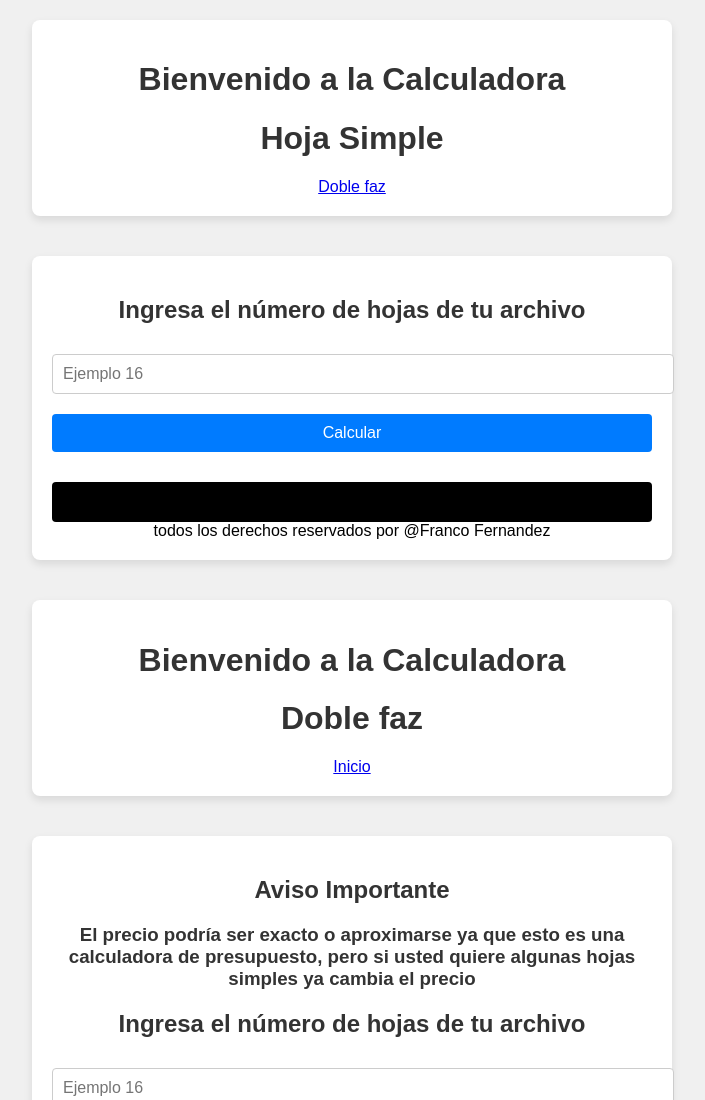
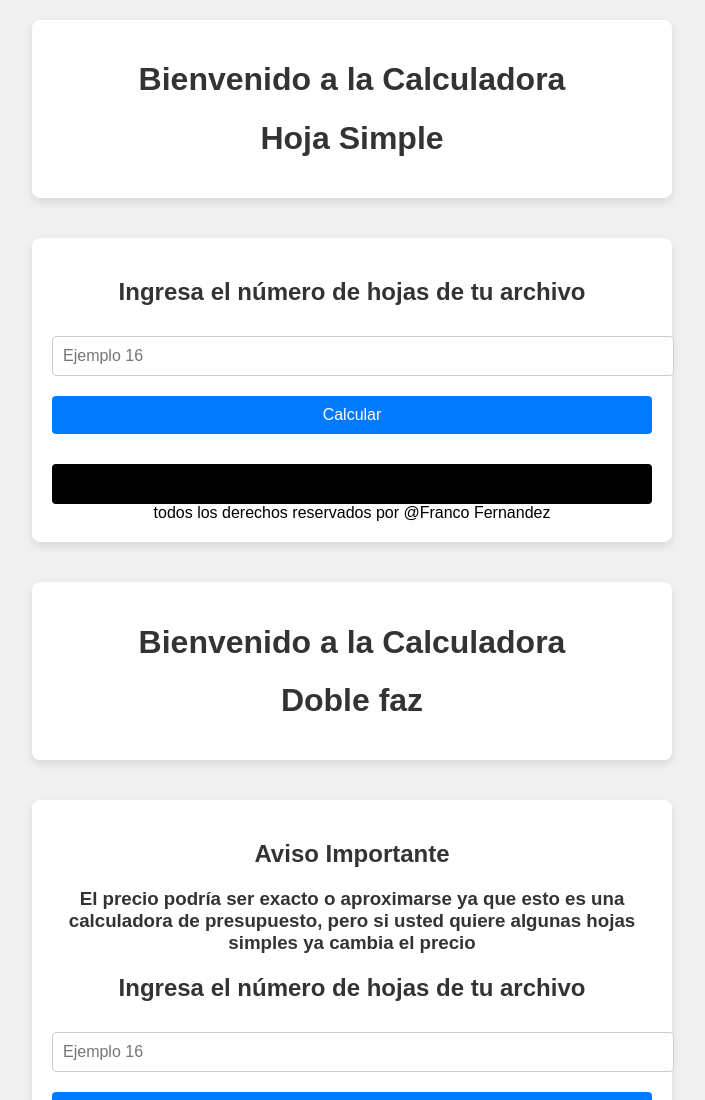
Before and after one commit to Franux77/calculadoraDeImpresiones, a plain HTML site: page index.html in a window 1280 px wide. Shown: the top 1100 px of the page, without its empty margins (288-993 px from the left). Drawn offline with Linux system fonts and the light colour scheme.

Commit message:
tecer comigfdgft

```diff
--- a/index.html
+++ b/index.html
@@ -86,7 +86,7 @@
     <header>
         <h1>Bienvenido a la Calculadora</h1>
         <h1>Hoja Simple</h1>
-        <nav><a href="/doblezFaz.html">Doble faz</a></nav>
+        <!-- <nav><a href="/doblezFaz.html">Doble faz</a></nav> -->
     </header>
     <main>
         <h2>Ingresa el número de hojas de tu archivo</h2>
@@ -117,7 +117,7 @@
     <header>
         <h1>Bienvenido a la Calculadora</h1>
         <h1>Doble faz</h1>
-        <nav><a href="/index.html">Inicio</a></nav>
+        <!-- <nav><a href="/index.html">Inicio</a></nav> -->
     </header>
     <main>
         <h2>Aviso Importante</h2>
```
